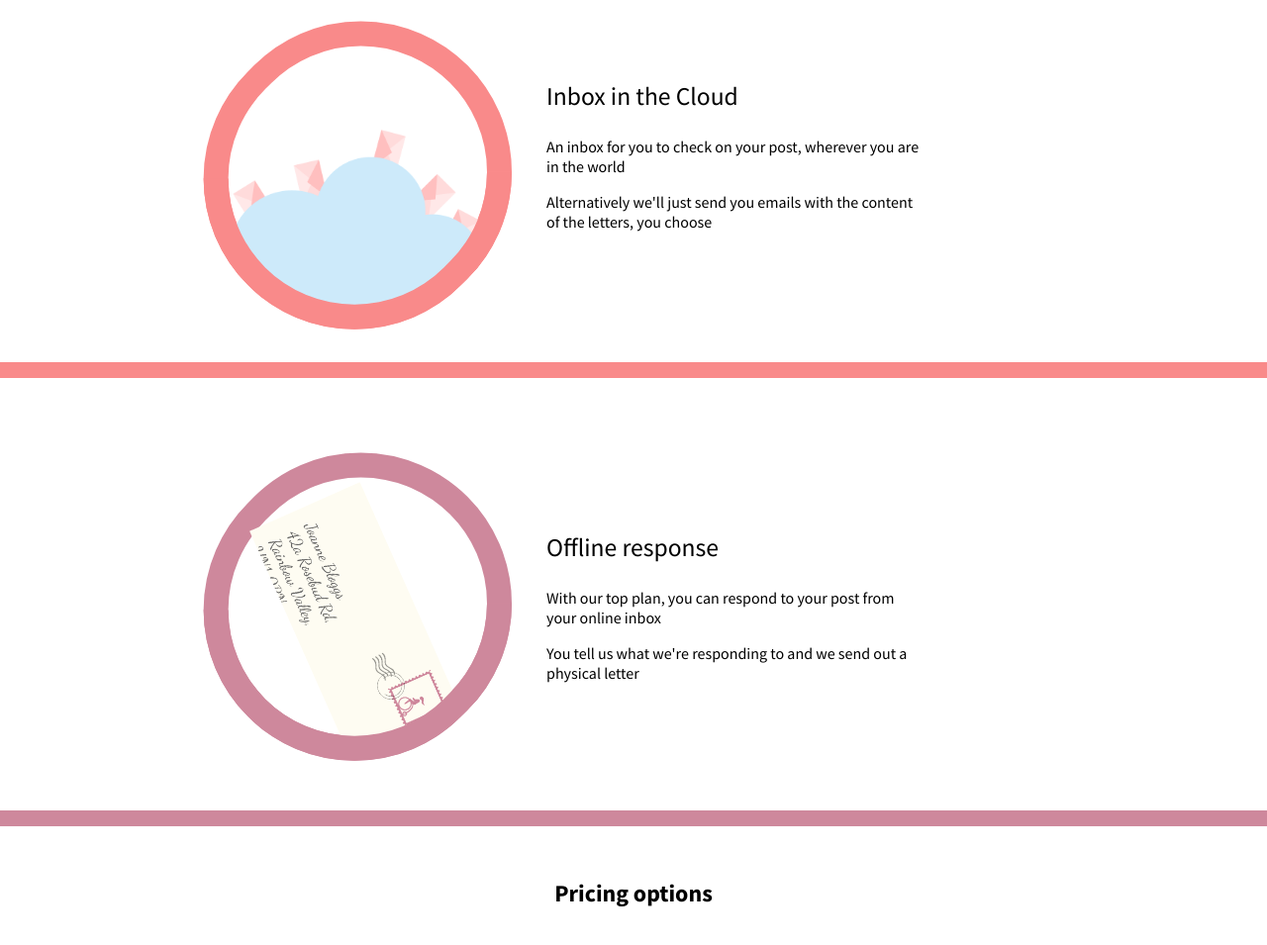
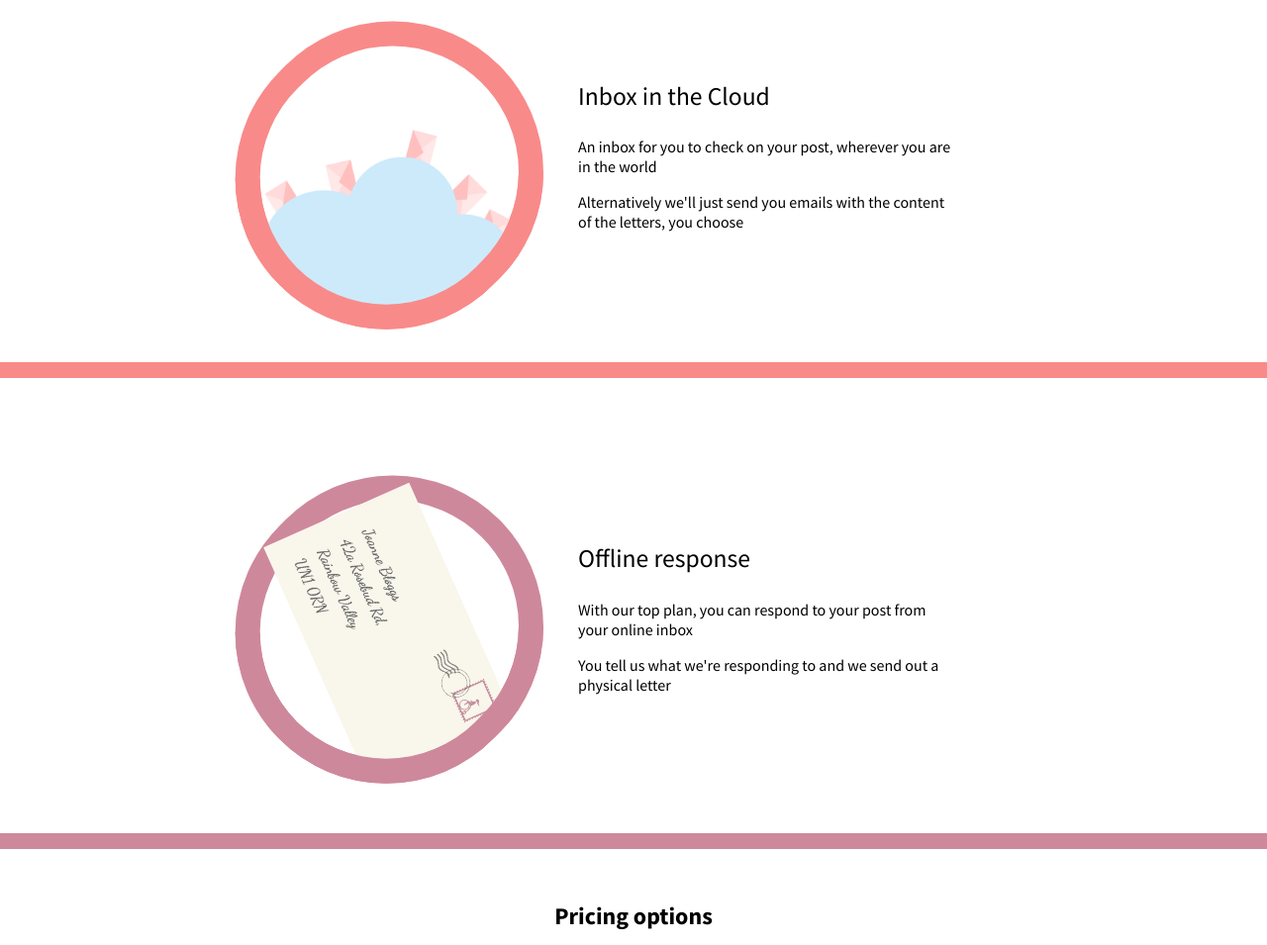
Before and after one commit to JoshHarrington/mail_trail, a website: page index.html in a window 1280 px wide. Shown: the part 1796-2751 px from the top of the page at 99% size. Drawn offline with Linux system fonts and the light colour scheme.

Commit message:
include new full letter image

```diff
--- a/index.html
+++ b/index.html
@@ -102,11 +102,11 @@
 					</div>
 				</div>
 			</div>
-			<div class="banner purple floaty-image">
+			<div class="banner purple">
 				<div class="container flexy">
 					<div class="image">
 						<div class="img--letter-special">
-							<img src="public/assets/images/banner/letter_corner_wide.png" alt="Secure Address">
+							<img src="public/assets/images/banner/letter_full.jpg" alt="Secure Address">
 						</div>
 					</div>
 					<div class="text">
--- a/scss/components/banner/banner.scss
+++ b/scss/components/banner/banner.scss
@@ -1,30 +1,23 @@
 .banner {
 	min-height: 10em;
-	// border-top: 1px solid purple;
 	border-bottom: 1rem solid purple;
 	margin-top: 2rem;
 	&.space-bottom {
 		padding-bottom: 3rem;
 	}
-
 	&.grey {
-		// background-color: $mt-lightest-grey;
 		border-color: $mt-yellow;
 	}
 	&.yellow {
-		// background-color: $mt-lightest-yellow;
 		border-color: $mt-yellow;
 	}
 	&.blue {
-		// background-color: $mt-light-blue;
 		border-color: $mt-blue;
 	}
 	&.red {
-		// background-color: $mt-light-red;
 		border-color: $mt-red;
 	}
 	&.purple {
-		// background-color: $mt-light-purple;
 		border-color: $mt-purple;
 	}
 	.flexy {
@@ -51,7 +44,7 @@
 			width: 60%;
 		}
 		.text {
-			margin-bottom: 2rem;
+			margin-top: 2rem;
 		}
 	}
 	@include mq($from: mobile){
--- a/scss/components/banner/banner_image.scss
+++ b/scss/components/banner/banner_image.scss
@@ -20,19 +20,22 @@
 	overflow: hidden;
 	position: relative;
 	width: 100%;
-	padding-top: 108%;
+	padding-top: 117%;
 	img {
 		transform: rotate(66deg);
 		border-bottom-left-radius: 0 !important;
 		border-bottom-right-radius: 0 !important;
 		position: absolute;
-    top: 90px;
+    top: 79px;
     right: 0px;
 	}
 }
 
 .banner .container .image {
 	position: relative;
+	@include mq($from: mobile) {
+		margin-left: 2rem;
+	}
 	&.shorty img {
 		padding-top: 8rem;
 	}
@@ -52,6 +55,12 @@
 		transform: rotate(45deg);
 		border-radius: 154px;
 		bottom: -15px;
+		@include mq($until: mobile) {
+			width: 128%;
+		}
+		@include mq($from: mobile, $until: tablet) {
+			width: 132%;
+		}
 	}
 	&::before {
 		border-left-color: transparent;
```
Also changed, not shown: public/assets/images/banner/letter_full.jpg (added), public/css/main.css.
